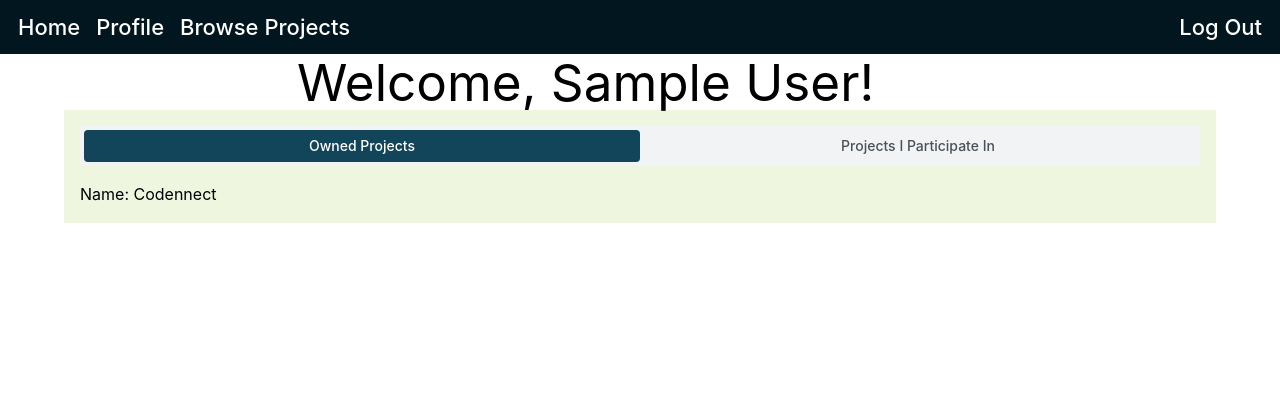
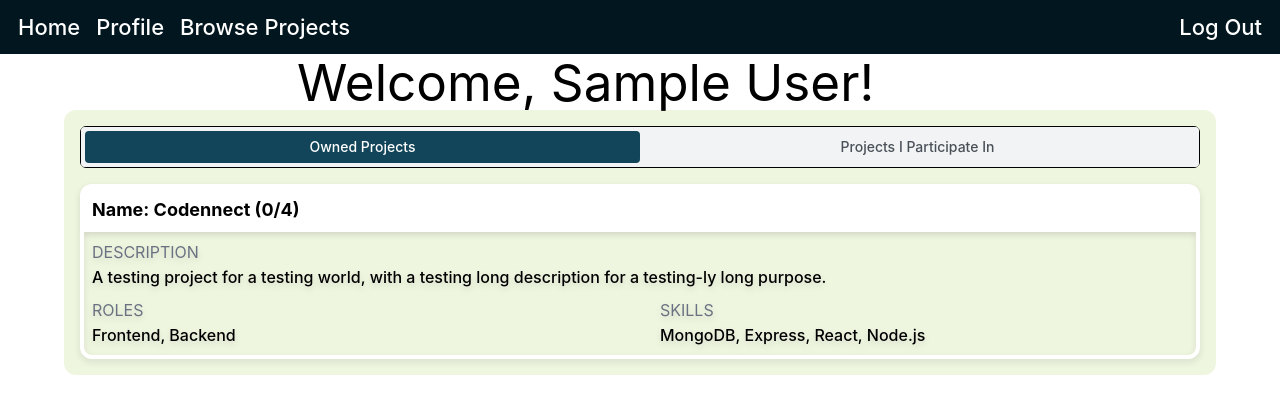
Before and after one commit to lbrown169/Codennect, a React (Vite) app in the folder frontend/: page /dashboard in a window 1280 px wide. Shown: the top 414 px of the page. Built offline with nearby package versions, Linux system fonts and the light colour scheme; sample sign-in values are in the browser's storage.

Commit message:
Added project display card. Still needs link to details.

```diff
--- a/frontend/src/components/MenuProjects.tsx
+++ b/frontend/src/components/MenuProjects.tsx
@@ -77,7 +77,7 @@ function MenuProjects()
         domain: "",
         owner: "",
         is_private: false,
-        description: "A testing project for a testing world, with a testing long description for a testing-ly long purpose.",
+        description: "Another testing project for a testing world, with a testing long description for a testing-ly long purpose.",
         fields: [],
         roles: { "Frontend": 2, "Backend": 2 },
         users: { "Frontend": [], "Backend": []},
@@ -106,12 +106,39 @@ function MenuProjects()
         }
     }
 
-    //mapping reference
-    //{projects.map((project) => ( ))}
+    function getCapacity(project: Project)
+    {
+        let currentCap = 0;
+        let maxCap = 0;
+        for(const role in project.users)
+            currentCap += project.users[role].length;
+        for(const role in project.roles)
+            maxCap += project.roles[role];
+
+        return '(' + currentCap + '/' + maxCap + ')';
+    }
+
+    function getAvailableRoles(project: Project)
+    {
+        const theRoles: string[] = [];
+        for(const role in project.roles)
+        {
+            theRoles.push(role);
+        }
+        if(!theRoles)   return 'No roles';
+        let newStr = theRoles.join(', ');
+        return newStr;
+    }
+
+    function requiredSkillList(project: Project)
+    {
+        if(!project.required_skills)    return 'No skills required';
+        return project.required_skills.join(", ");
+    }
 
     return(
-        <div id="mainMenuBox" className="bg-[#EFF6E0] p-4 w-9/10 m-auto">
-            <div id="sliderBox" className="text-white text-lg mb-4">
+        <div id="mainMenuBox" className="bg-[#EFF6E0] p-4 w-9/10 m-auto rounded-xl">
+            <div id="sliderBox" className="text-white text-lg mb-4 border-black border-1 rounded-md">
                 <SegmentedControl
 
                     color='#124559'
@@ -126,8 +153,24 @@ function MenuProjects()
             </div>
             <div id="resultsBox">
                 {resultDisplay.map((project) => (
-                    <div id={project._id} className="text-black">
-                        <p>Name: {project.name}</p>
+                    <div key={project._id} className="border-white border-4 rounded-xl text-black drop-shadow-md">
+                        <div className="flex bg-white p-2">
+                            <h3 className="font-bold text-lg">Name: {project.name} {getCapacity(project)}</h3>
+                        </div>
+                        <div className="m-2">
+                            <p className="text-gray-500 uppercase">Description</p>
+                            <p className="font-medium">{project.description}</p>
+                        </div>
+                        <div className="m-2 flex grow gap-10 items-start">
+                            <div id="openRoles" className="flex flex-col flex-[1_0_0] justify-center">
+                                <p className="text-gray-500 uppercase">Roles</p>
+                                <p className="text-wrap font-medium">{getAvailableRoles(project)}</p>
+                            </div>
+                            <div id="reqSkills" className="flex flex-col flex-[1_0_0] justify-center">
+                                <p className="text-gray-500 uppercase">Skills</p>
+                                <p className="text-wrap font-medium">{requiredSkillList(project)}</p>
+                            </div>
+                        </div>
                     </div>
                 ))}
             </div>
```
